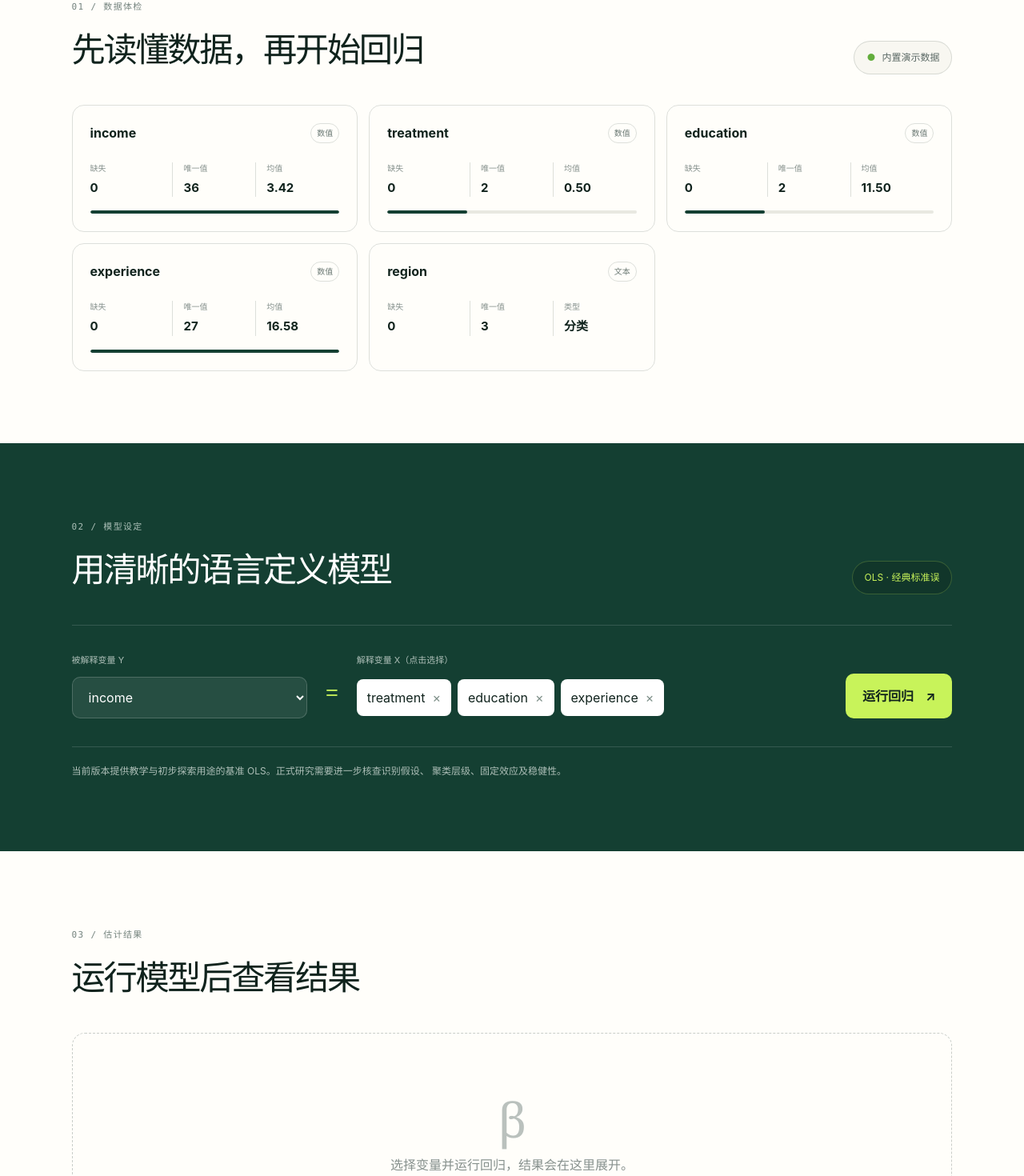
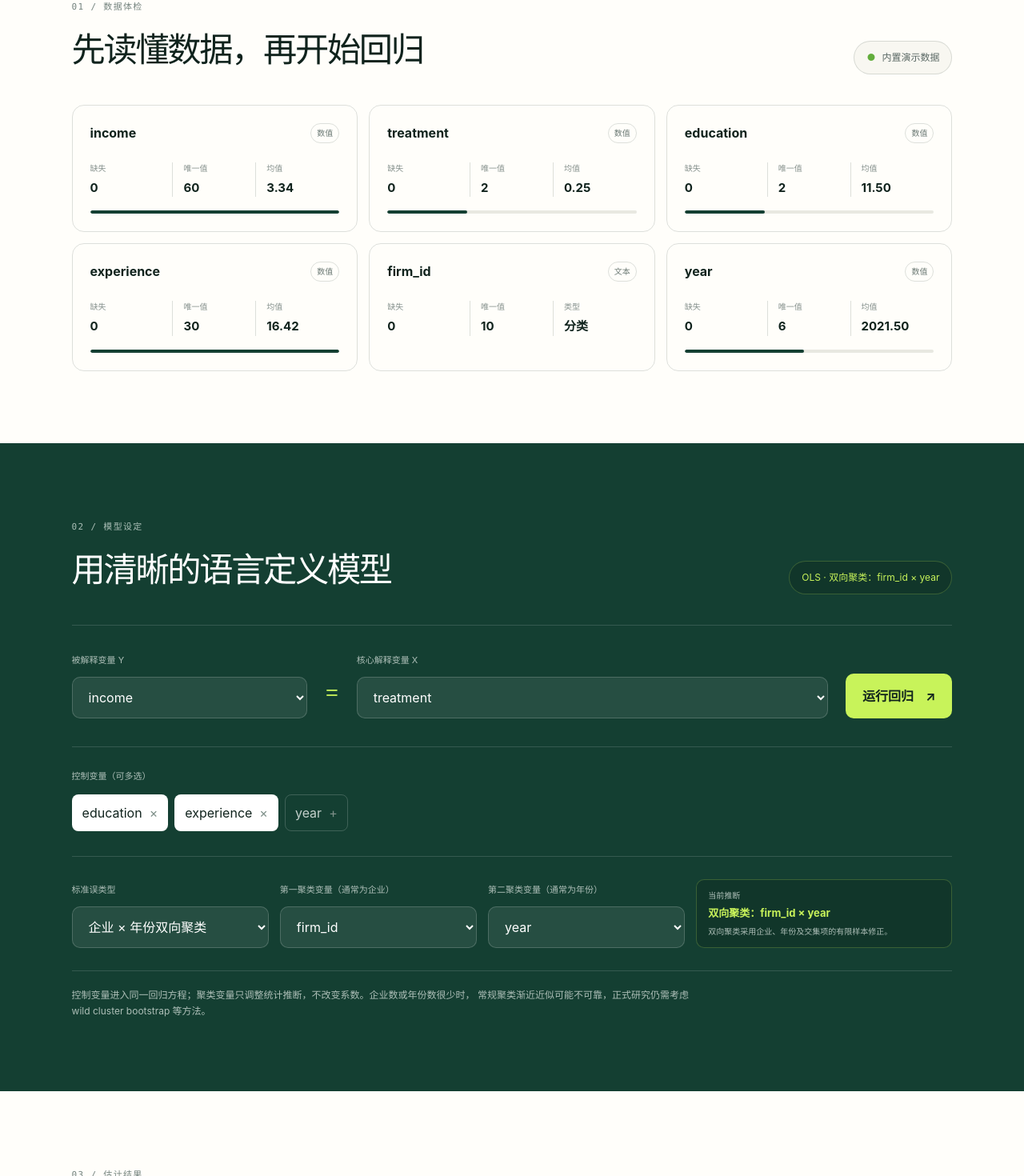
Before and after one commit to sunzhendong60-sudo/jiliang-gongfang, a Next.js app: page / in a window 1280 px wide. Shown: the part 858-2328 px from the top of the page at 80% size. Built offline with nearby package versions, Linux system fonts and the light colour scheme.

Commit message:
Add controls and clustered standard errors

```diff
--- a/app/globals.css
+++ b/app/globals.css
@@ -103,6 +103,8 @@ button, a { -webkit-tap-highlight-color: transparent; }
 .sectionHeading.light h2 { color: white; }
 .methodBadge { color: var(--lime); border-color: rgba(200,243,90,.22); background: rgba(0,0,0,.14); }
 .modelBuilder { display: grid; grid-template-columns: 1fr auto 2fr auto; gap: 22px; align-items: end; border-top: 1px solid rgba(255,255,255,.14); border-bottom: 1px solid rgba(255,255,255,.14); padding: 35px 0; }
+.controlsBuilder { padding: 28px 0; border-bottom: 1px solid rgba(255,255,255,.14); }
+.inferenceBuilder { display: grid; grid-template-columns: repeat(3, minmax(0, 1fr)) 1.3fr; gap: 14px; align-items: end; padding: 28px 0; border-bottom: 1px solid rgba(255,255,255,.14); }
 .field label { display: block; color: #aebfb8; font-size: 11px; margin-bottom: 12px; }
 .field select { width: 100%; min-height: 52px; padding: 0 16px; background: rgba(255,255,255,.08); color: white; border: 1px solid rgba(255,255,255,.18); border-radius: 10px; }
 .field select option { color: #111; }
@@ -114,6 +116,9 @@ button, a { -webkit-tap-highlight-color: transparent; }
 .runButton { border: 0; background: var(--lime); color: var(--ink); padding: 16px 21px; border-radius: 10px; font-weight: 750; cursor: pointer; white-space: nowrap; }
 .runButton:hover { background: #d7ff6e; }
 .runButton span { margin-left: 11px; }
+.inferenceSummary { min-height: 74px; border: 1px solid rgba(200,243,90,.22); background: rgba(0,0,0,.14); border-radius: 10px; padding: 12px 14px; }
+.inferenceSummary span, .inferenceSummary small { display: block; color: #aebfb8; font-size: 10px; line-height: 1.5; }
+.inferenceSummary strong { display: block; color: var(--lime); font-size: 13px; margin: 5px 0; }
 .modelNote { color: #aebfb8; line-height: 1.7; max-width: 790px; font-size: 12px; margin: 20px 0 0; }
 .error { background: #7a312b; color: #ffe9e6; border-radius: 9px; padding: 12px 15px; margin-top: 16px; }
 
@@ -162,6 +167,7 @@ footer button { background: transparent; color: var(--lime); border: 0; cursor:
   .heroPanel { transform: none; }
   .profileGrid { grid-template-columns: repeat(2, 1fr); }
   .modelBuilder { grid-template-columns: 1fr; }
+  .inferenceBuilder { grid-template-columns: repeat(2, minmax(0, 1fr)); }
   .formulaSymbol { display: none; }
   .runButton { width: 100%; }
   .fitStrip { grid-template-columns: repeat(3,1fr); }
@@ -181,6 +187,7 @@ footer button { background: transparent; color: var(--lime); border: 0; cursor:
   .heroPanel { padding: 20px; }
   .miniChart { height: 160px; }
   .profileGrid { grid-template-columns: 1fr; }
+  .inferenceBuilder { grid-template-columns: 1fr; }
   .sectionHeading { align-items: flex-start; flex-direction: column; }
   .fitStrip { grid-template-columns: repeat(2,1fr); }
   .fitStrip div:nth-child(2) { border-right: 0; }
--- a/app/page.tsx
+++ b/app/page.tsx
@@ -18,9 +18,12 @@ type Estimate = {
   standardError: number;
   statistic: number;
 };
+type SEType = "classical" | "hc1" | "cluster-one" | "cluster-two";
 
-const demoRows: Row[] = Array.from({ length: 36 }, (_, i) => {
-  const treatment = i >= 18 ? 1 : 0;
+const demoRows: Row[] = Array.from({ length: 60 }, (_, i) => {
+  const firm = Math.floor(i / 6) + 1;
+  const year = 2019 + (i % 6);
+  const treatment = firm <= 5 && year >= 2022 ? 1 : 0;
   const age = 22 + ((i * 7) % 25);
   const education = 9 + ((i * 5) % 10);
   const experience = Math.max(0, age - education - 6);
@@ -32,6 +35,8 @@ const demoRows: Row[] = Array.from({ length: 36 }, (_, i) => {
     treatment: String(treatment),
     education: String(education),
     experience: String(experience),
+    firm_id: `F${String(firm).padStart(2, "0")}`,
+    year: String(year),
     region: ["东部", "中部", "西部"][i % 3],
   };
 });
@@ -103,13 +108,53 @@ function inverse(matrix: number[][]) {
   return augmented.map((row) => row.slice(n));
 }
 
-function runOLS(rows: Row[], outcome: string, predictors: string[]) {
+function addMatrices(a: number[][], b: number[][], factor = 1) {
+  return a.map((row, i) => row.map((value, j) => value + factor * b[i][j]));
+}
+
+function scaleMatrix(matrix: number[][], factor: number) {
+  return matrix.map((row) => row.map((value) => value * factor));
+}
+
+function clusterMeat(x: number[][], residuals: number[], ids: string[]) {
+  const groups = new Map<string, number[]>();
+  ids.forEach((id, i) => {
+    const score = groups.get(id) ?? Array(x[0].length).fill(0);
+    x[i].forEach((value, j) => { score[j] += value * residuals[i]; });
+    groups.set(id, score);
+  });
+  if (groups.size < 2) throw new Error("聚类变量至少需要两个不同的组");
+  const meat = Array.from({ length: x[0].length }, () => Array(x[0].length).fill(0));
+  groups.forEach((score) => {
+    score.forEach((left, i) => score.forEach((right, j) => {
+      meat[i][j] += left * right;
+    }));
+  });
+  return { meat, groups: groups.size };
+}
+
+function runOLS(
+  rows: Row[],
+  outcome: string,
+  predictors: string[],
+  seType: SEType,
+  cluster1: string,
+  cluster2: string,
+) {
+  if (!outcome || !predictors.length) throw new Error("请选择被解释变量和至少一个解释变量");
   const clean = rows
     .map((row) => ({
       y: Number(row[outcome]),
       x: [1, ...predictors.map((name) => Number(row[name]))],
+      cluster1: cluster1 ? row[cluster1] : "",
+      cluster2: cluster2 ? row[cluster2] : "",
     }))
-    .filter(({ y, x }) => Number.isFinite(y) && x.every(Number.isFinite));
+    .filter(({ y, x, cluster1: first, cluster2: second }) =>
+      Number.isFinite(y) &&
+      x.every(Number.isFinite) &&
+      (seType === "classical" || seType === "hc1" || first !== "") &&
+      (seType !== "cluster-two" || second !== ""),
+    );
   if (clean.length <= predictors.length + 2) throw new Error("有效样本量不足");
   const x = clean.map((item) => item.x);
   const y = clean.map((item) => [item.y]);
@@ -118,9 +163,40 @@ function runOLS(rows: Row[], outcome: string, predictors: string[]) {
   const residuals = clean.map((item, i) => item.y - multiply([item.x], beta.map((v) => [v]))[0][0]);
   const degrees = clean.length - beta.length;
   const sigma2 = residuals.reduce((sum, value) => sum + value * value, 0) / degrees;
-  const standardErrors = xtxInverse.map((row, i) =>
-    Math.sqrt(Math.max(0, sigma2 * row[i])),
-  );
+  let covariance = scaleMatrix(xtxInverse, sigma2);
+  let clusterCounts: number[] = [];
+  if (seType === "hc1") {
+    const meat = x[0].map((_, i) => x[0].map((__, j) =>
+      x.reduce((sum, row, r) => sum + row[i] * row[j] * residuals[r] ** 2, 0),
+    ));
+    covariance = scaleMatrix(
+      multiply(multiply(xtxInverse, meat), xtxInverse),
+      clean.length / degrees,
+    );
+  }
+  if (seType === "cluster-one" || seType === "cluster-two") {
+    if (!cluster1) throw new Error("请选择第一聚类变量");
+    const first = clusterMeat(x, residuals, clean.map((item) => item.cluster1));
+    const correction1 = (first.groups / (first.groups - 1)) * ((clean.length - 1) / degrees);
+    let combinedMeat = scaleMatrix(first.meat, correction1);
+    clusterCounts = [first.groups];
+    if (seType === "cluster-two") {
+      if (!cluster2 || cluster1 === cluster2) throw new Error("请选择两个不同的聚类变量");
+      const second = clusterMeat(x, residuals, clean.map((item) => item.cluster2));
+      const intersection = clusterMeat(
+        x,
+        residuals,
+        clean.map((item) => `${item.cluster1}\u241f${item.cluster2}`),
+      );
+      const correction2 = (second.groups / (second.groups - 1)) * ((clean.length - 1) / degrees);
+      const correction12 = (intersection.groups / (intersection.groups - 1)) * ((clean.length - 1) / degrees);
+      combinedMeat = addMatrices(combinedMeat, scaleMatrix(second.meat, correction2));
+      combinedMeat = addMatrices(combinedMeat, scaleMatrix(intersection.meat, correction12), -1);
+      clusterCounts = [first.groups, second.groups];
+    }
+    covariance = multiply(multiply(xtxInverse, combinedMeat), xtxInverse);
+  }
+  const standardErrors = covariance.map((row, i) => Math.sqrt(Math.max(0, row[i])));
   const meanY = clean.reduce((sum, item) => sum + item.y, 0) / clean.length;
   const tss = clean.reduce((sum, item) => sum + (item.y - meanY) ** 2, 0);
   const rss = residuals.reduce((sum, value) => sum + value ** 2, 0);
@@ -134,6 +210,7 @@ function runOLS(rows: Row[], outcome: string, predictors: string[]) {
     })),
     n: clean.length,
     r2: 1 - rss / tss,
+    clusterCounts,
   };
 }
 
@@ -141,13 +218,13 @@ export default function Home() {
   const [rows, setRows] = useState<Row[]>(demoRows);
   const [fileName, setFileName] = useState("内置演示数据");
   const [outcome, setOutcome] = useState("income");
-  const [predictors, setPredictors] = useState<string[]>([
-    "treatment",
-    "education",
-    "experience",
-  ]);
+  const [primaryX, setPrimaryX] = useState("treatment");
+  const [controls, setControls] = useState<string[]>(["education", "experience"]);
+  const [seType, setSeType] = useState<SEType>("cluster-two");
+  const [cluster1, setCluster1] = useState("firm_id");
+  const [cluster2, setCluster2] = useState("year");
   const [estimates, setEstimates] = useState<Estimate[]>([]);
-  const [fit, setFit] = useState<{ n: number; r2: number } | null>(null);
+  const [fit, setFit] = useState<{ n: number; r2: number; clusterCounts: number[] } | null>(null);
   const [error, setError] = useState("");
   const [supportOpen, setSupportOpen] = useState(false);
 
@@ -170,6 +247,16 @@ export default function Home() {
     });
   }, [columns, rows]);
   const numericColumns = profiles.filter((item) => item.type === "数值").map((item) => item.name);
+  const predictors = useMemo(
+    () => [primaryX, ...controls].filter((item, i, all) => item && all.indexOf(item) === i),
+    [primaryX, controls],
+  );
+  const seLabel = {
+    classical: "经典标准误",
+    hc1: "HC1 异方差稳健",
+    "cluster-one": `聚类：${cluster1 || "未选择"}`,
+    "cluster-two": `双向聚类：${cluster1 || "?"} × ${cluster2 || "?"}`,
+  }[seType];
   const missingCount = profiles.reduce((sum, item) => sum + item.missing, 0);
 
   function handleFile(event: ChangeEvent<HTMLInputElement>) {
@@ -189,7 +276,13 @@ export default function Home() {
       setRows(parsed);
       setFileName(file.name);
       setOutcome(numeric[0] ?? "");
-      setPredictors(numeric.slice(1, 4));
+      setPrimaryX(numeric[1] ?? "");
+      setControls(numeric.slice(2, 4));
+      const firmGuess = names.find((name) => /firm|company|corp|企业|公司|个体|unit|id/i.test(name)) ?? "";
+      const yearGuess = names.find((name) => /year|年份|年度|time/i.test(name)) ?? "";
+      setCluster1(firmGuess);
+      setCluster2(yearGuess);
+      setSeType(firmGuess && yearGuess ? "cluster-two" : "hc1");
       setEstimates([]);
       setFit(null);
       setError("");
@@ -199,9 +292,9 @@ export default function Home() {
 
   function estimate() {
     try {
-      const result = runOLS(rows, outcome, predictors);
+      const result = runOLS(rows, outcome, predictors, seType, cluster1, cluster2);
       setEstimates(result.estimates);
-      setFit({ n: result.n, r2: result.r2 });
+      setFit({ n: result.n, r2: result.r2, clusterCounts: result.clusterCounts });
       setError("");
     } catch (reason) {
       setError(reason instanceof Error ? reason.message : "模型估计失败");
@@ -313,7 +406,7 @@ export default function Home() {
             <span className="step">02 / 模型设定</span>
             <h2>用清晰的语言定义模型</h2>
           </div>
-          <span className="methodBadge">OLS · 经典标准误</span>
+          <span className="methodBadge">OLS · {seLabel}</span>
         </div>
         <div className="modelBuilder">
           <div className="field">
@@ -323,30 +416,77 @@ export default function Home() {
             </select>
           </div>
           <div className="formulaSymbol">=</div>
+          <div className="field">
+            <label htmlFor="primary-x">核心解释变量 X</label>
+            <select id="primary-x" value={primaryX} onChange={(e) => {
+              setPrimaryX(e.target.value);
+              setControls((current) => current.filter((item) => item !== e.target.value));
+            }}>
+              {numericColumns.filter((column) => column !== outcome).map((column) => (
+                <option key={column}>{column}</option>
+              ))}
+            </select>
+          </div>
+          <button className="runButton" onClick={estimate}>运行回归 <span>↗</span></button>
+        </div>
+        <div className="controlsBuilder">
           <div className="field predictors">
-            <label>解释变量 X（点击选择）</label>
+            <label>控制变量（可多选）</label>
             <div className="variableChoices">
-              {numericColumns.filter((column) => column !== outcome).map((column) => (
+              {numericColumns.filter((column) => column !== outcome && column !== primaryX).map((column) => (
                 <button
                   key={column}
-                  className={predictors.includes(column) ? "selected" : ""}
-                  onClick={() => setPredictors((current) =>
+                  className={controls.includes(column) ? "selected" : ""}
+                  onClick={() => setControls((current) =>
                     current.includes(column)
                       ? current.filter((item) => item !== column)
                       : [...current, column],
                   )}
                 >
-                  {column}<span>{predictors.includes(column) ? "×" : "+"}</span>
+                  {column}<span>{controls.includes(column) ? "×" : "+"}</span>
                 </button>
               ))}
             </div>
           </div>
-          <button className="runButton" onClick={estimate}>运行回归 <span>↗</span></button>
+        </div>
+        <div className="inferenceBuilder">
+          <div className="field">
+            <label htmlFor="se-type">标准误类型</label>
+            <select id="se-type" value={seType} onChange={(e) => setSeType(e.target.value as SEType)}>
+              <option value="classical">经典标准误</option>
+              <option value="hc1">HC1 异方差稳健</option>
+              <option value="cluster-one">一维聚类</option>
+              <option value="cluster-two">企业 × 年份双向聚类</option>
+            </select>
+          </div>
+          {(seType === "cluster-one" || seType === "cluster-two") && (
+            <div className="field">
+              <label htmlFor="cluster-one">第一聚类变量（通常为企业）</label>
+              <select id="cluster-one" value={cluster1} onChange={(e) => setCluster1(e.target.value)}>
+                <option value="">请选择</option>
+                {columns.map((column) => <option key={column}>{column}</option>)}
+              </select>
+            </div>
+          )}
+          {seType === "cluster-two" && (
+            <div className="field">
+              <label htmlFor="cluster-two">第二聚类变量（通常为年份）</label>
+              <select id="cluster-two" value={cluster2} onChange={(e) => setCluster2(e.target.value)}>
+                <option value="">请选择</option>
+                {columns.map((column) => <option key={column}>{column}</option>)}
+              </select>
+            </div>
+          )}
+          <div className="inferenceSummary">
+            <span>当前推断</span>
+            <strong>{seLabel}</strong>
+            <small>双向聚类采用企业、年份及交集项的有限样本修正。</small>
+          </div>
         </div>
         {error && <p className="error">{error}</p>}
         <p className="modelNote">
-          当前版本提供教学与初步探索用途的基准 OLS。正式研究需要进一步核查识别假设、
-          聚类层级、固定效应及稳健性。
+          控制变量进入同一回归方程；聚类变量只调整统计推断，不改变系数。企业数或年份数很少时，
+          常规聚类渐近近似可能不可靠，正式研究仍需考虑 wild cluster bootstrap 等方法。
         </p>
       </section>
 
@@ -363,8 +503,12 @@ export default function Home() {
             <div className="fitStrip">
               <div><span>有效样本</span><strong>{fit?.n}</strong></div>
               <div><span>R²</span><strong>{fit?.r2.toFixed(4)}</strong></div>
-              <div><span>解释变量</span><strong>{predictors.length}</strong></div>
-              <p>系数衡量在其他变量保持不变时，解释变量每增加一个单位与 Y 的平均变化关系。</p>
+              <div><span>控制变量</span><strong>{controls.length}</strong></div>
+              <p>
+                {seLabel}
+                {fit?.clusterCounts.length ? `；聚类组数 ${fit.clusterCounts.join(" × ")}` : ""}
+                。核心解释变量系数是在控制其他变量后的条件相关关系。
+              </p>
             </div>
             <div className="resultTable">
               <div className="tableHead"><span>变量</span><span>系数</span><span>标准误</span><span>t 值</span><span>95% 区间（近似）</span></div>
```
